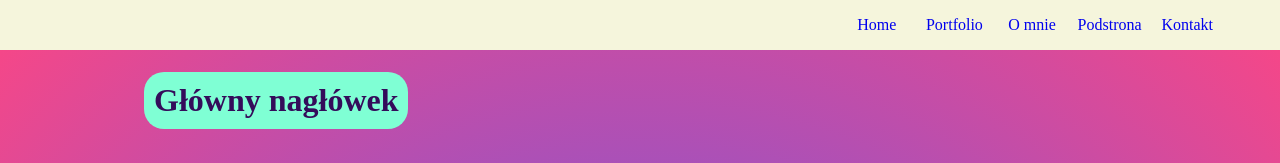
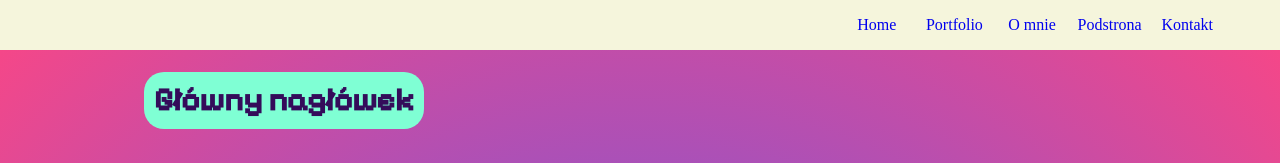
Before and after one commit to bartlomiejcywinski/homepage, a website built with Parcel: page src/index.html in a window 1280 px wide. Shown: the top 163 px of the page. Built offline with nearby package versions, Linux system fonts and the light colour scheme.

Commit message:
Application of the pixelify font

```diff
--- /dev/null
+++ b/src/styles/fonts.scss
@@ -0,0 +1,4 @@
+@font-face {
+    font-family: 'pixelify-sans';
+    src: url('../fonts/PixelifySans-Medium.ttf')  format('truetype'), /* Safari, Android, iOS */
+  }
--- a/src/styles/main-article.scss
+++ b/src/styles/main-article.scss
@@ -10,6 +10,7 @@
         display: inline-block;
         padding: 10px;
         border-radius: 20px;
+        font-family: 'pixelify-sans';
     }
 
     &-title__container {
--- a/src/styles/main.scss
+++ b/src/styles/main.scss
@@ -1,4 +1,5 @@
 @import '../../node_modules/normalize.css/normalize.css';
+@import 'fonts.scss';
 @import 'header.scss';
 @import 'main-article.scss';
 @import 'footer.scss';
```
Also changed, not shown: src/fonts/PixelifySans-Bold.ttf (added), src/fonts/PixelifySans-Medium.ttf (added), src/fonts/PixelifySans-Regular.ttf (added), src/fonts/PixelifySans-SemiBold.ttf (added).
